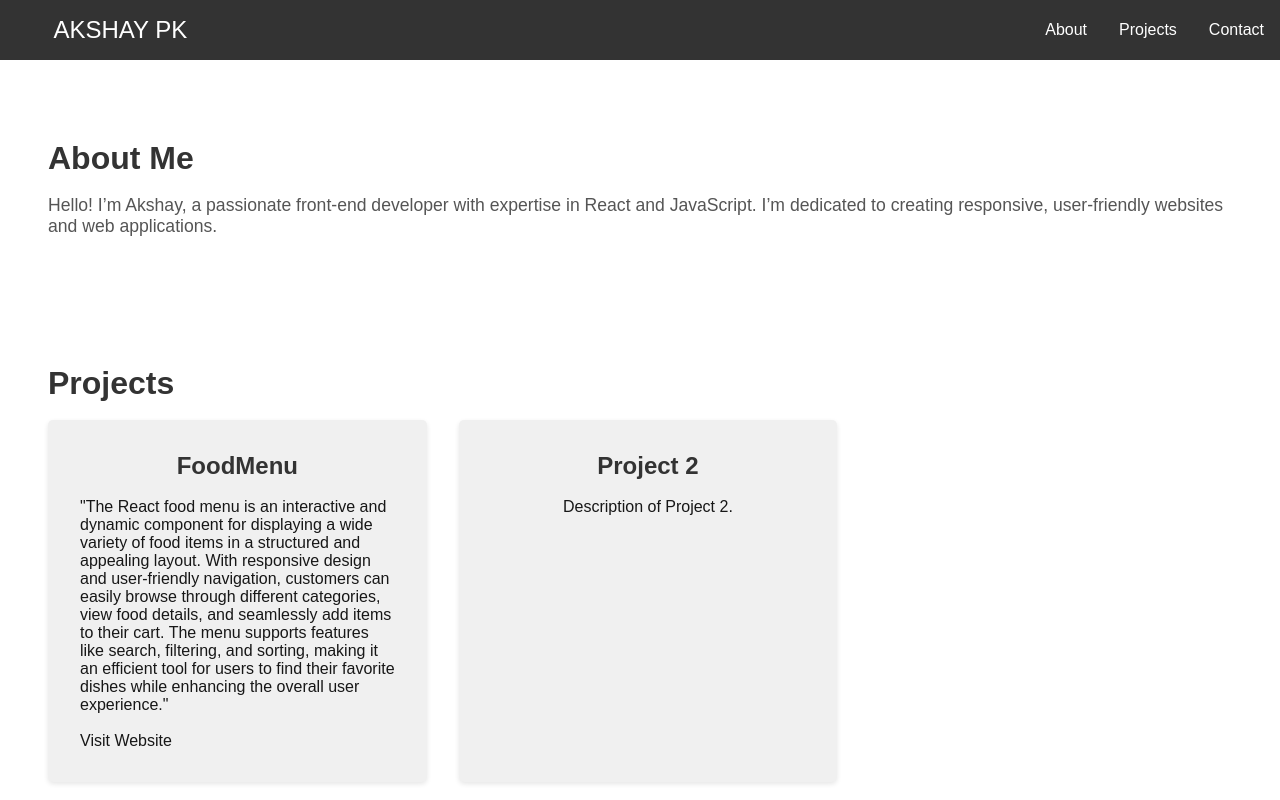
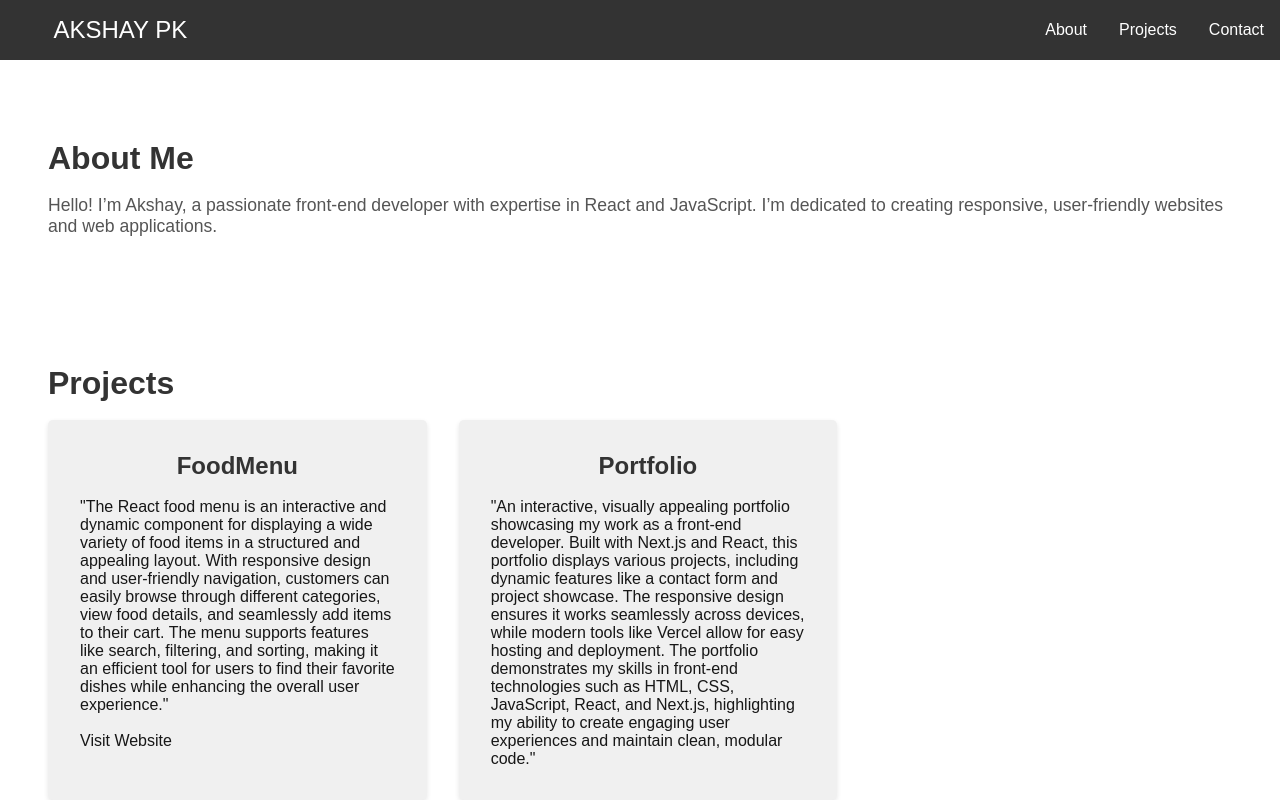
Before and after one commit to Akshay0000001/Portfolio, a Next.js app: page / in a window 1280 px wide. Shown: the top 800 px of the page. Built offline with nearby package versions, Linux system fonts and the light colour scheme.

Commit message:
Updated projects

```diff
--- a/components/Projects.js
+++ b/components/Projects.js
@@ -15,8 +15,10 @@ const Projects = () => {
           </p>
         </div>
         <div className={styles.projectCard}>
-          <h3>Project 2</h3><br></br>
-          <p>Description of Project 2.</p>
+          <h3>Portfolio</h3><br></br>
+          <p>
+          "An interactive, visually appealing portfolio showcasing my work as a front-end developer. Built with Next.js and React, this portfolio displays various projects, including dynamic features like a contact form and project showcase. The responsive design ensures it works seamlessly across devices, while modern tools like Vercel allow for easy hosting and deployment. The portfolio demonstrates my skills in front-end technologies such as HTML, CSS, JavaScript, React, and Next.js, highlighting my ability to create engaging user experiences and maintain clean, modular code."
+          </p>
         </div>
         {/* Add more project cards as needed */}
       </div>
```
